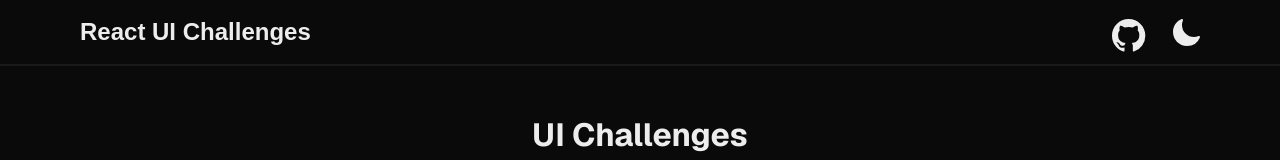
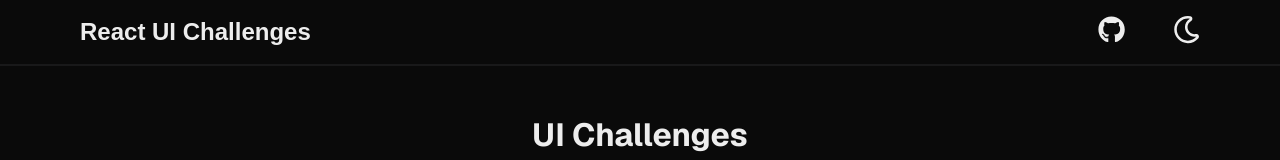
Before and after one commit to thekrprince/react-ui-challenges, a Next.js app: page / in a window 1280 px wide. Shown: the top 160 px of the page. Built offline with nearby package versions, Linux system fonts and the light colour scheme.

Commit message:
react icons added

```diff
--- a/src/components/header.jsx
+++ b/src/components/header.jsx
@@ -1,6 +1,7 @@
 "use client";
 import Link from "next/link";
 import styles from "./header.module.css";
+import { FaRegMoon, FaSun, FaGithub } from "react-icons/fa";
 
 const Header = ({ theme, setTheme }) => {
   return (
@@ -16,45 +17,16 @@ const Header = ({ theme, setTheme }) => {
           href="https://github.com/thekrprince/react-ui-challenges"
           target="_blank"
         >
-          <svg
-            xmlns="http://www.w3.org/2000/svg"
-            width="50"
-            height="50"
-            fill="currentColor"
-            class="bi bi-github"
-            viewBox="0 0 24 24"
-          >
-            <path d="M8 0C3.58 0 0 3.58 0 8c0 3.54 2.29 6.53 5.47 7.59.4.07.55-.17.55-.38 0-.19-.01-.82-.01-1.49-2.01.37-2.53-.49-2.69-.94-.09-.23-.48-.94-.82-1.13-.28-.15-.68-.52-.01-.53.63-.01 1.08.58 1.23.82.72 1.21 1.87.87 2.33.66.07-.52.28-.87.51-1.07-1.78-.2-3.64-.89-3.64-3.95 0-.87.31-1.59.82-2.15-.08-.2-.36-1.02.08-2.12 0 0 .67-.21 2.2.82.64-.18 1.32-.27 2-.27s1.36.09 2 .27c1.53-1.04 2.2-.82 2.2-.82.44 1.1.16 1.92.08 2.12.51.56.82 1.27.82 2.15 0 3.07-1.87 3.75-3.65 3.95.29.25.54.73.54 1.48 0 1.07-.01 1.93-.01 2.2 0 .21.15.46.55.38A8.01 8.01 0 0 0 16 8c0-4.42-3.58-8-8-8" />
-          </svg>
+          <FaGithub size="1.7rem" />
         </a>
         <div
           className={styles.theme}
           onClick={() => setTheme(theme === "dark" ? "light" : "dark")}
         >
           {theme === "dark" ? (
-            <svg
-              xmlns="http://www.w3.org/2000/svg"
-              viewBox="0 0 24 24"
-              fill="currentColor"
-              height="32"
-              width="32"
-            >
-              <path
-                fillRule="evenodd"
-                d="M9.528 1.718a.75.75 0 0 1 .162.819A8.97 8.97 0 0 0 9 6a9 9 0 0 0 9 9 8.97 8.97 0 0 0 3.463-.69.75.75 0 0 1 .981.98 10.503 10.503 0 0 1-9.694 6.46c-5.799 0-10.5-4.7-10.5-10.5 0-4.368 2.667-8.112 6.46-9.694a.75.75 0 0 1 .818.162Z"
-                clipRule="evenodd"
-              />
-            </svg>
+            <FaRegMoon size="1.7rem" />
           ) : (
-            <svg
-              xmlns="http://www.w3.org/2000/svg"
-              viewBox="0 0 24 24"
-              fill="currentColor"
-              height="32"
-              width="32"
-            >
-              <path d="M12 2.25a.75.75 0 0 1 .75.75v2.25a.75.75 0 0 1-1.5 0V3a.75.75 0 0 1 .75-.75ZM7.5 12a4.5 4.5 0 1 1 9 0 4.5 4.5 0 0 1-9 0ZM18.894 6.166a.75.75 0 0 0-1.06-1.06l-1.591 1.59a.75.75 0 1 0 1.06 1.061l1.591-1.59ZM21.75 12a.75.75 0 0 1-.75.75h-2.25a.75.75 0 0 1 0-1.5H21a.75.75 0 0 1 .75.75ZM17.834 18.894a.75.75 0 0 0 1.06-1.06l-1.59-1.591a.75.75 0 1 0-1.061 1.06l1.59 1.591ZM12 18a.75.75 0 0 1 .75.75V21a.75.75 0 0 1-1.5 0v-2.25A.75.75 0 0 1 12 18ZM7.758 17.303a.75.75 0 0 0-1.061-1.06l-1.591 1.59a.75.75 0 0 0 1.06 1.061l1.591-1.59ZM6 12a.75.75 0 0 1-.75.75H3a.75.75 0 0 1 0-1.5h2.25A.75.75 0 0 1 6 12ZM6.697 7.757a.75.75 0 0 0 1.06-1.06l-1.59-1.591a.75.75 0 0 0-1.061 1.06l1.59 1.591Z" />
-            </svg>
+            <FaSun size="1.7rem" />
           )}
         </div>
       </div>
--- a/src/components/header.module.css
+++ b/src/components/header.module.css
@@ -1,5 +1,5 @@
 .header {
-  height: 2rem;
+  height: 4rem;
   display: flex;
   justify-content: space-between;
   align-items: center;
@@ -24,16 +24,16 @@
 .rightSide {
   display: flex;
   align-items: center;
-  gap: 2rem;
+  gap: 3rem;
 
-  div {
+  div,
+  a {
     cursor: pointer;
-    width: 30px;
-    height: 30px;
+    border-radius: 50%;
   }
 
-  a {
-    width: 26px;
-    height: 26px;
+  div:hover,
+  a:hover {
+    opacity: 90%;
   }
 }
```
Also changed, not shown: package.json (+4 -3 lines), 1 other file (tests, documents, lock files or other folders).
